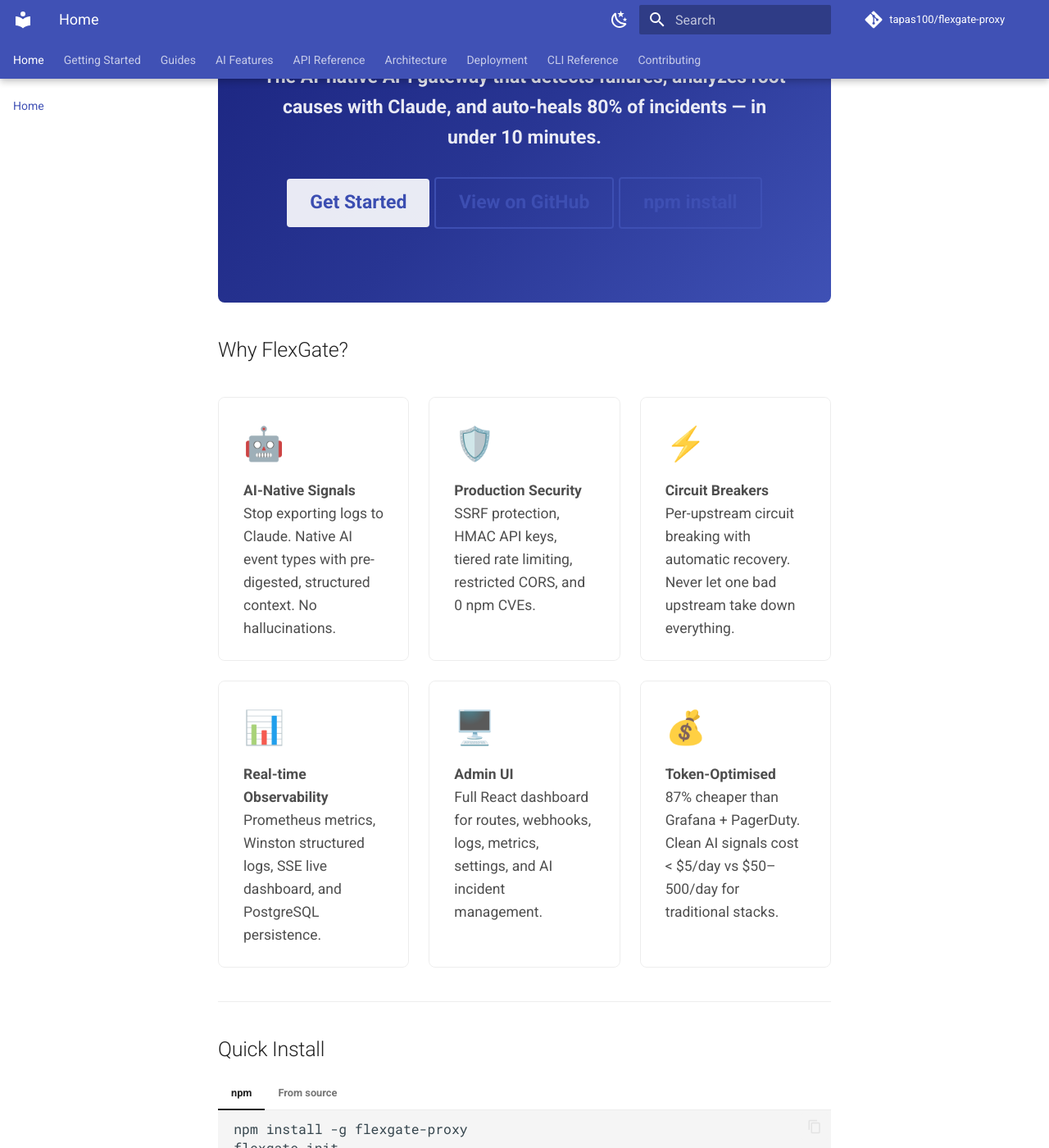
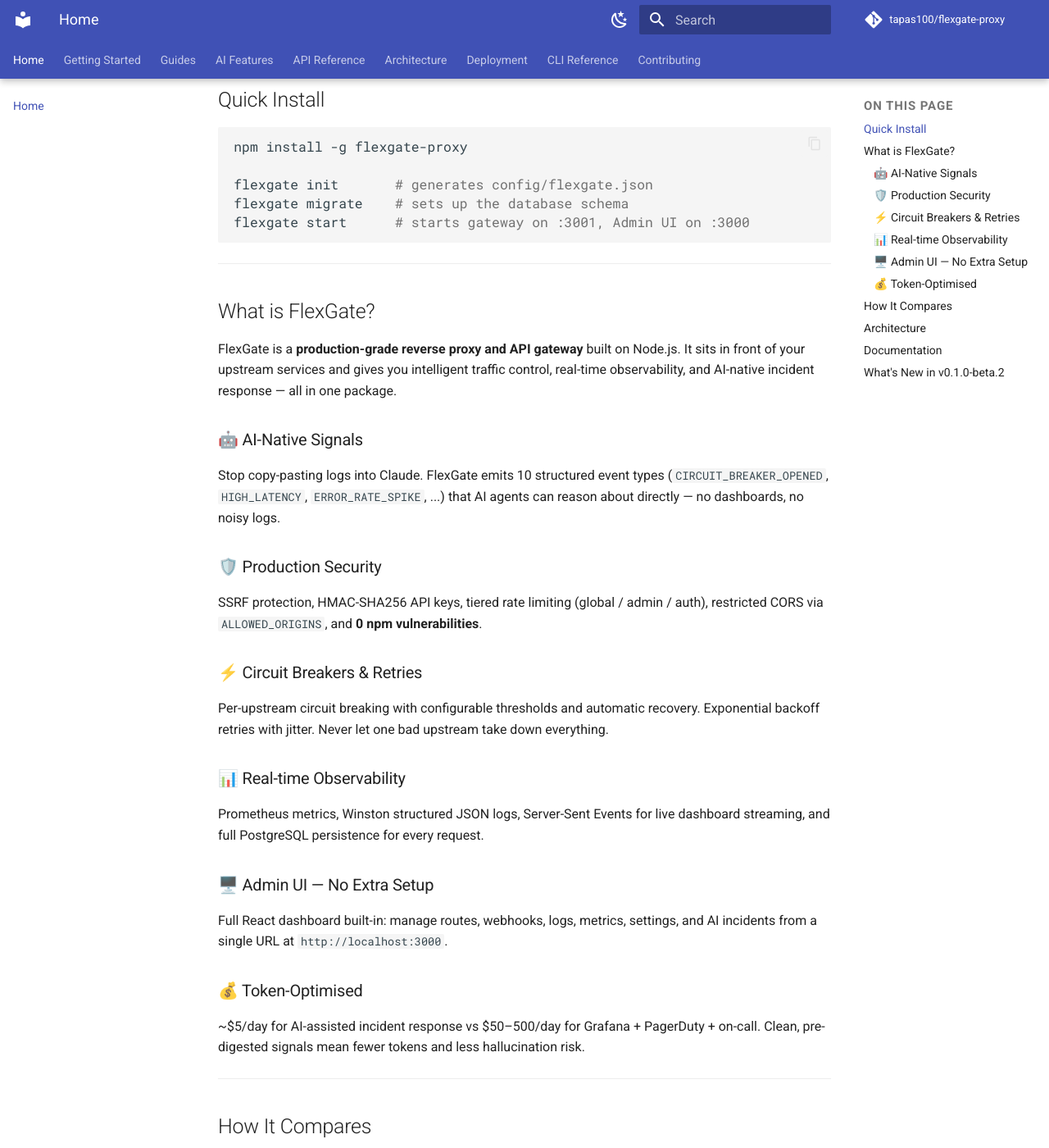
Before and after one commit to tapas100/flexgate-proxy, an MkDocs documentation site: the page built from docs/index.md, in a window 1280 px wide and 1400 px high, scrolled down 284 px. Shown: the whole window at 82% size. Built offline with MkDocs 1.6.1 and Material for MkDocs 9.7.7, drawn with Linux system fonts in a browser that asks for light colours; comment, search, counter and statistics services are not loaded; the version menu is left out; some of the changed text lies outside the part shown; grey boxes are pictures that could not be loaded.

Commit message:
fix(docs): pure-markdown home page and clean mkdocs extensions
- Rewrote docs/index.md with standard Markdown only (badges, tables,
  code blocks, headings) — no Material-specific syntax that rendered
  as raw text on the deployed site
- Removed pymdownx.tabbed (caused '=== npm' to show literally)
- Removed md_in_html (not needed without HTML feature cards)
- Removed content.tabs.link feature (requires tabbed extension)
- Removed extra.version.provider: mike (not using versioning yet)
- MkDocs build: 0 errors, warnings are pre-existing broken links only

````diff
--- a/docs/index.md
+++ b/docs/index.md
@@ -1,105 +1,126 @@
 # FlexGate Proxy
 
-<div class="hero" markdown>
+**The AI-native API gateway** that detects failures, analyzes root causes with Claude, and auto-heals 80% of incidents — in under 10 minutes.
 
-# FlexGate Proxy
-
-**The AI-native API gateway that detects failures, analyzes root causes with Claude, and auto-heals 80% of incidents — in under 10 minutes.**
-
-<div class="btn-group" markdown>
-[Get Started](getting-started/quickstart.md){ .md-button .md-button--primary }
-[View on GitHub](https://github.com/tapas100/flexgate-proxy){ .md-button }
-[npm install](https://www.npmjs.com/package/flexgate-proxy){ .md-button }
-</div>
-
-</div>
-
-## Why FlexGate?
-
-<div class="feature-grid" markdown>
-
-<div class="feature-card" markdown>
-<div class="icon">🤖</div>
-**AI-Native Signals**
-Stop exporting logs to Claude. Native AI event types with pre-digested, structured context. No hallucinations.
-</div>
-
-<div class="feature-card" markdown>
-<div class="icon">🛡️</div>
-**Production Security**
-SSRF protection, HMAC API keys, tiered rate limiting, restricted CORS, and 0 npm CVEs.
-</div>
-
-<div class="feature-card" markdown>
-<div class="icon">⚡</div>
-**Circuit Breakers**
-Per-upstream circuit breaking with automatic recovery. Never let one bad upstream take down everything.
-</div>
-
-<div class="feature-card" markdown>
-<div class="icon">📊</div>
-**Real-time Observability**
-Prometheus metrics, Winston structured logs, SSE live dashboard, and PostgreSQL persistence.
-</div>
-
-<div class="feature-card" markdown>
-<div class="icon">🖥️</div>
-**Admin UI**
-Full React dashboard for routes, webhooks, logs, metrics, settings, and AI incident management.
-</div>
-
-<div class="feature-card" markdown>
-<div class="icon">💰</div>
-**Token-Optimised**
-87% cheaper than Grafana + PagerDuty. Clean AI signals cost < $5/day vs $50–500/day for traditional stacks.
-</div>
-
-</div>
+[![npm](https://img.shields.io/npm/v/flexgate-proxy?label=npm&color=blue)](https://www.npmjs.com/package/flexgate-proxy)
+[![License: MIT](https://img.shields.io/badge/License-MIT-green.svg)](https://github.com/tapas100/flexgate-proxy/blob/main/LICENSE)
+[![Node.js](https://img.shields.io/badge/node-%3E%3D18-brightgreen)](https://nodejs.org)
+[![Security: 0 CVEs](https://img.shields.io/badge/security-0%20CVEs-success)](https://github.com/tapas100/flexgate-proxy/security)
 
 ---
 
 ## Quick Install
 
-=== "npm"
+```bash
+npm install -g flexgate-proxy
 
-    ```bash
-    npm install -g flexgate-proxy
-    flexgate init
-    flexgate start
-    ```
-
-=== "From source"
-
-    ```bash
-    git clone https://github.com/tapas100/flexgate-proxy.git
-    cd flexgate-proxy
-    npm install && npm run build
-    npm start
-    ```
+flexgate init       # generates config/flexgate.json
+flexgate migrate    # sets up the database schema
+flexgate start      # starts gateway on :3001, Admin UI on :3000
+```
 
 ---
 
-## Current Version
+## What is FlexGate?
 
-| Package | Version | Status |
-|---------|---------|--------|
-| `flexgate-proxy` | `0.1.0-beta.2` | ⚠️ Beta |
-| Node.js | `>=18.0.0` | ✅ |
-| npm | `>=9.0.0` | ✅ |
+FlexGate is a **production-grade reverse proxy and API gateway** built on Node.js. It sits in front of your upstream services and gives you intelligent traffic control, real-time observability, and AI-native incident response — all in one package.
 
-!!! warning "Beta Release"
-    This is a **beta** release. Not recommended for production use yet.
-    [Report issues →](https://github.com/tapas100/flexgate-proxy/issues)
+### 🤖 AI-Native Signals
+
+Stop copy-pasting logs into Claude. FlexGate emits 10 structured event types (`CIRCUIT_BREAKER_OPENED`, `HIGH_LATENCY`, `ERROR_RATE_SPIKE`, ...) that AI agents can reason about directly — no dashboards, no noisy logs.
+
+### 🛡️ Production Security
+
+SSRF protection, HMAC-SHA256 API keys, tiered rate limiting (global / admin / auth), restricted CORS via `ALLOWED_ORIGINS`, and **0 npm vulnerabilities**.
+
+### ⚡ Circuit Breakers & Retries
+
+Per-upstream circuit breaking with configurable thresholds and automatic recovery. Exponential backoff retries with jitter. Never let one bad upstream take down everything.
+
+### 📊 Real-time Observability
+
+Prometheus metrics, Winston structured JSON logs, Server-Sent Events for live dashboard streaming, and full PostgreSQL persistence for every request.
+
+### 🖥️ Admin UI — No Extra Setup
+
+Full React dashboard built-in: manage routes, webhooks, logs, metrics, settings, and AI incidents from a single URL at `http://localhost:3000`.
+
+### 💰 Token-Optimised
+
+~$5/day for AI-assisted incident response vs $50–500/day for Grafana + PagerDuty + on-call. Clean, pre-digested signals mean fewer tokens and less hallucination risk.
 
 ---
 
-## What's New in beta.2
+## How It Compares
 
-!!! success "0 npm vulnerabilities"
-    Removed `jade` (4 CVEs), upgraded `http-proxy-middleware` → v3, `morgan` → 1.10.1. Full details in the [Changelog](changelog.md).
+| Feature | FlexGate | Kong | AWS API GW | Nginx |
+|---------|----------|------|------------|-------|
+| Admin UI | ✅ Built-in, free | ✅ Enterprise only | ✅ Paid | ❌ |
+| AI-native events | ✅ | ❌ | ❌ | ❌ |
+| npm installable | ✅ | ❌ | ❌ | ❌ |
+| Circuit breakers | ✅ Built-in | ✅ Plugin | ❌ | ❌ |
+| PostgreSQL backend | ✅ | ✅ | ✅ | ❌ |
+| Open source | ✅ MIT | ✅ / Enterprise | ❌ | ✅ |
 
-- ✅ Settings API (`/api/settings`) with validation, backup, and sanitization
-- ✅ AI incident tracking (`/api/ai-incidents`) with Claude integration
-- ✅ Tiered API rate limiting (global / admin / auth)
-- ✅ CORS restricted to `ALLOWED_ORIGINS` env var
-- ✅ 26/26 integration tests passing
+---
+
+## Architecture
+
+```
+Incoming Request
+       │
+       ▼
+┌──────────────────────────────────────┐
+│             FlexGate Proxy           │
+│                                      │
+│  CORS  ──►  Rate Limit  ──►  Auth   │
+│                   │                  │
+│            Route Matching            │
+│                   │                  │
+│           Circuit Breaker            │
+│                   │                  │
+│          Upstream Request            │
+│                   │                  │
+│       Metrics + Structured Logs      │
+└──────────────────────────────────────┘
+       │                    │
+       ▼                    ▼
+   Response           AI Event Bus
+                            │
+                     AI Incident Record
+                            │
+                     Claude Analysis
+                     (root cause + fix)
+```
+
+---
+
+## Documentation
+
+| | |
+|---|---|
+| [Getting Started](getting-started/index.md) | Install, configure, run your first gateway |
+| [Guides](guides/index.md) | Routes, webhooks, Admin UI, observability, traffic control |
+| [AI Features](ai/index.md) | AI events, incident response playbooks, cost control |
+| [API Reference](api/index.md) | Full REST API — all endpoints with request/response |
+| [CLI Reference](cli/index.md) | `flexgate init`, `start`, `migrate`, `status` |
+| [Architecture](architecture/index.md) | System design, threat model, trade-offs |
+| [Deployment](deployment/index.md) | AWS EC2, cloud comparison, production hardening |
+| [Contributing](contributing/index.md) | Dev setup, project structure, PR guidelines |
+
+---
+
+## What's New in v0.1.0-beta.2
+
+- **0 npm vulnerabilities** — removed `jade` (4 CVEs), upgraded `http-proxy-middleware` to v3, `morgan` to 1.10.1
+- **Settings API** — `GET/PUT/POST /api/settings` with validation, sanitization, and backup
+- **AI incident tracking** — full CRUD at `/api/ai-incidents` with Claude integration
+- **Tiered rate limiting** — global / admin / auth layers
+- **Restricted CORS** — configured via `ALLOWED_ORIGINS` environment variable
+- **26/26 integration tests passing**
+
+See the full [Changelog](changelog.md).
+
+---
+
+> **Beta notice:** Not recommended for production use yet. [Report issues on GitHub.](https://github.com/tapas100/flexgate-proxy/issues)
--- a/mkdocs.yml
+++ b/mkdocs.yml
@@ -43,7 +43,6 @@
     - search.share                  # Shareable search URLs
     - content.code.copy             # Copy button on all code blocks
     - content.code.annotate         # Code annotations
-    - content.tabs.link             # Linkable content tabs
     - content.tooltips              # Inline tooltips
     - toc.follow                    # TOC auto-scrolls with page
 
@@ -69,16 +68,13 @@
       pygments_lang_class: true
   - pymdownx.inlinehilite
   - pymdownx.snippets:
-      base_path: ['.']           # lets --8<-- "CHANGELOG.md" resolve from repo root
-  - pymdownx.tabbed:
-      alternate_style: true         # Material-style tabbed content
+      base_path: ['.']              # lets --8<-- "CHANGELOG.md" resolve from repo root
   - pymdownx.tasklist:
       custom_checkbox: true
   - pymdownx.emoji:
       emoji_index: !!python/name:material.extensions.emoji.twemoji
       emoji_generator: !!python/name:material.extensions.emoji.to_svg
   - attr_list
-  - md_in_html
   - tables
   - toc:
       permalink: true               # Anchor links on all headings
@@ -86,8 +82,6 @@
 
 # Extra — social links + analytics ready
 extra:
-  version:
-    provider: mike
   social:
     - icon: fontawesome/brands/github
       link: https://github.com/tapas100/flexgate-proxy
````
